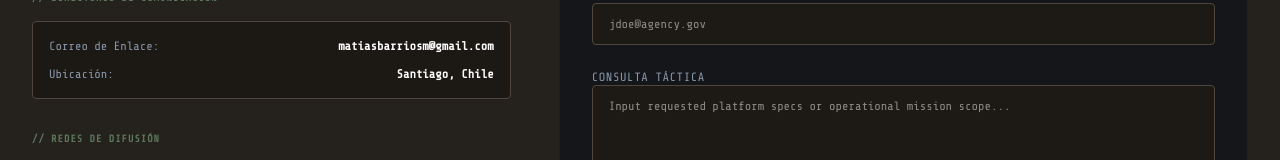
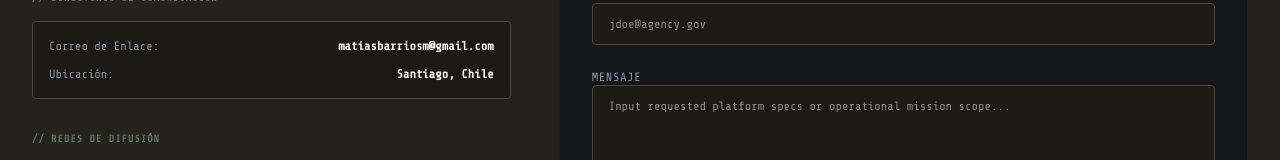
Before and after one commit to LilTeo14/ReaperDrone, a Next.js app: page / in a window 1280 px wide. Shown: the part 7437-7597 px from the top of the page. Built offline with nearby package versions, Linux system fonts and the light colour scheme.

Commit message:
Update message field label to Mensaje in Spanish contact form

```diff
--- a/src/components/ContactForm.tsx
+++ b/src/components/ContactForm.tsx
@@ -68,7 +68,7 @@ export default function ContactForm({ lang }: ContactFormProps) {
       labelName: "Nombre Completo",
       labelOrg: "Agencia / Organización",
       labelEmail: "Correo Seguro",
-      labelMsg: "Consulta Táctica",
+      labelMsg: "Mensaje",
       btnSubmit: "Cifrar y Transmitir Solicitud",
       successMsg: "Transmisión Exitosa. Canal seguro de comunicación establecido.",
       contactInfo: "DIRECTORIO DE COMUNICACIÓN",
```
